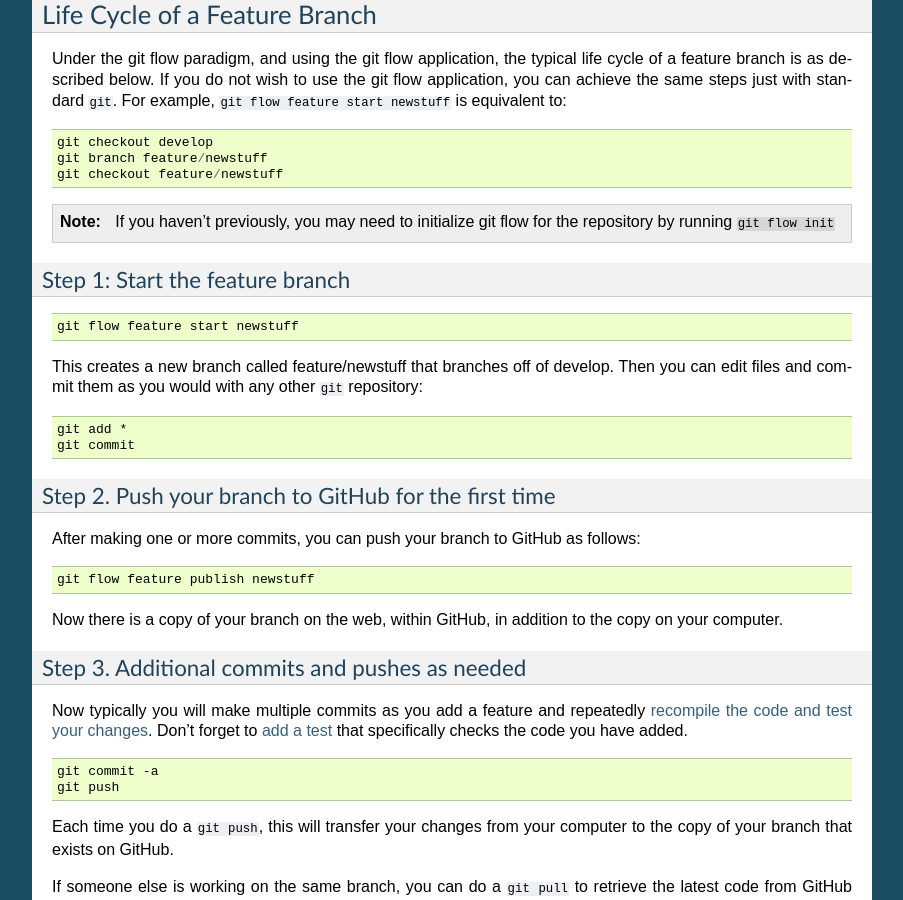
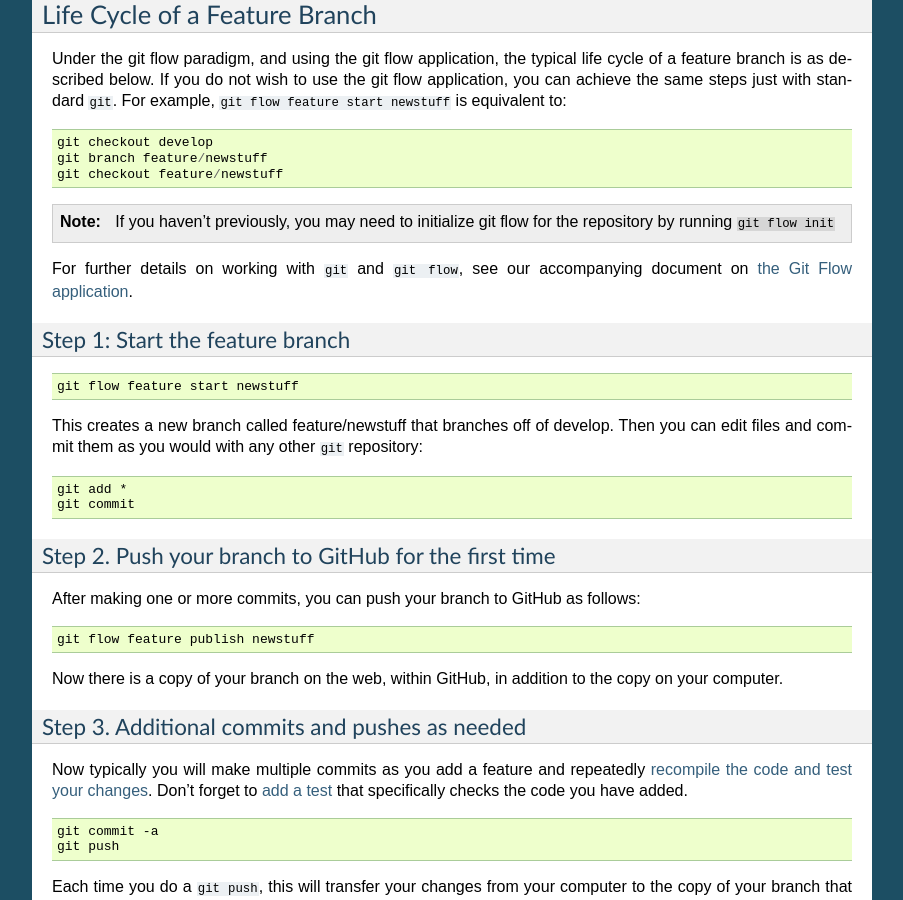
Before and after one commit to JCSDA/jedi-docs, a Sphinx documentation site: the page built from docs/developer/practices/gitflow.rst, in a window 1280 px wide and 900 px high, scrolled down 1525 px. Shown: the whole window, without its empty margins (198-1101 px from the left). Built offline with Sphinx 7.4.7, drawn with Linux system fonts in a browser that asks for light colours.

Commit message:
coordinate git flow documents

```diff
--- a/docs/developer/practices/gitflow.rst
+++ b/docs/developer/practices/gitflow.rst
@@ -71,6 +71,8 @@ Under the git flow paradigm, and using the git flow application, the typical lif
 
    If you haven't previously, you may need to initialize git flow for the repository by running :code:`git flow init`
 
+For further details on working with :code:`git` and :code:`git flow`, see our accompanying document on :doc:`the Git Flow application <../developer_tools/getting-started-with-gitflow>`.
+
 Step 1: Start the feature branch
 ^^^^^^^^^^^^^^^^^^^^^^^^^^^^^^^^
 
```
